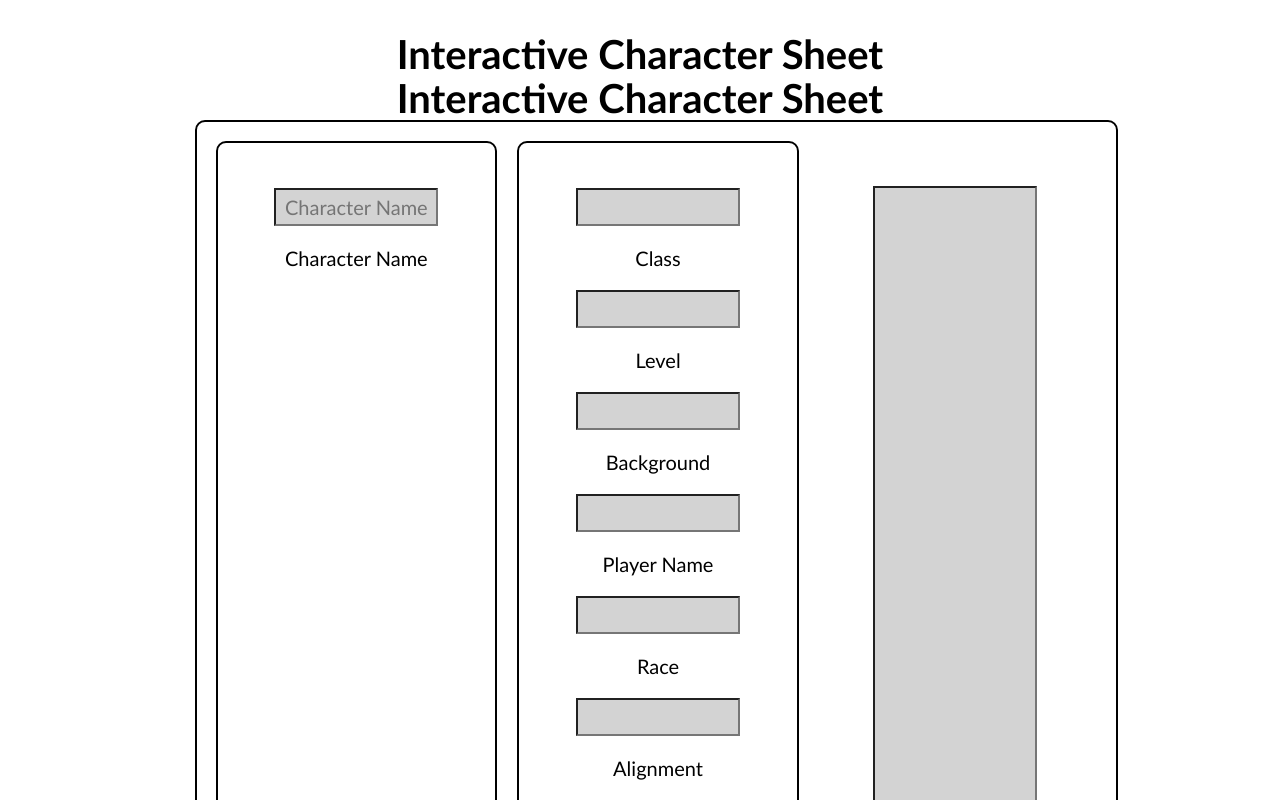
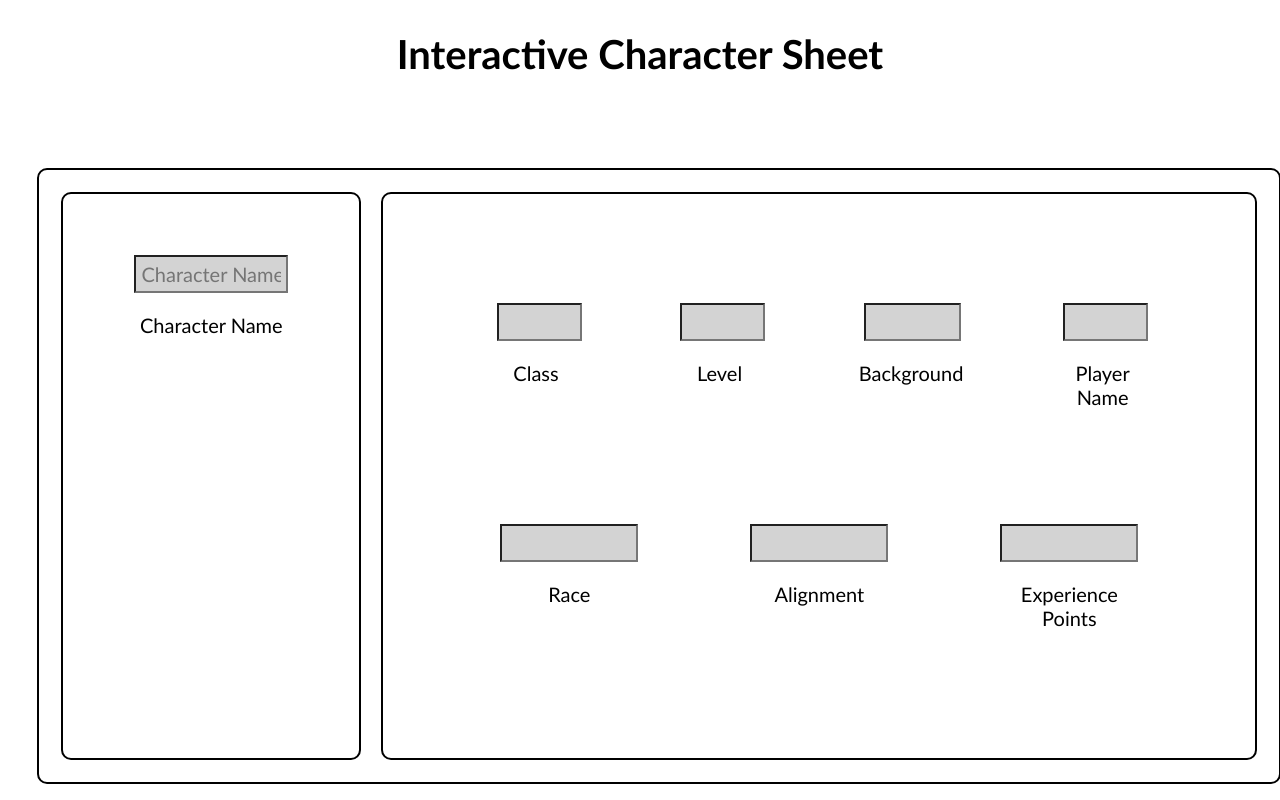
Before and after one commit to NovariaL/dnd_charsheet, a Svelte app: page / in a window 1280 px wide. Shown: the top 800 px of the page. Built offline with nearby package versions, Linux system fonts and the light colour scheme.

Commit message:
Made an array that made shit for me :)

```diff
--- a/src/Titlebar.svelte
+++ b/src/Titlebar.svelte
@@ -1,4 +1,6 @@
 <script>
+  const TitleInfo1 = ["Class", "Level", "Background", "Player Name"];
+  const TitleInfo2 = ["Race", "Alignment", "Experience Points"];
   const AbilityScoretoModifier = (score) => {
     let result = Math.ceil((parseInt(score) - 11) / 2);
     if (result === -0) {
@@ -9,10 +11,12 @@
   let CharacterName = "";
   let CharacterLevel = "";
 </script>
+
 <head>
   <style>
     .flex-container {
       display: flex;
+
       background-color: white;
     }
     .flex-containerCentered {
@@ -75,12 +79,10 @@
 <body>
   <div class="sizeFull">
     {@html "<!--Main-->"}
-    <header class="Title">Interactive Character Sheet</header>
     <div class="border sizeFull flex-container">
       {@html "<!--Title Bar-->"}
       <style>
       </style>
-
       <div class="border">
         {@html "<!--Character Name-->"}
         <input placeholder="Character Name" bind:value={CharacterName} />
@@ -88,42 +90,22 @@
       </div>
       <div class="border">
         {@html "<!--Character Info & Player Name-->"}
-        <div>
+       <div class="flex-container">
+        {#each TitleInfo1 as info}
           <div>
             <input />
-            <p>Class</p>
+            <p>{info}</p>
           </div>
+        {/each}
+      </div>
+      <div class="flex-container">
+        {#each TitleInfo2 as info}
           <div>
             <input />
-            <p>Level</p>
+            <p>{info}</p>
           </div>
-          <div>
-            <input />
-            <p>Background</p>
-          </div>
-          <div>
-            <input />
-            <p>Player Name</p>
-          </div>
-        </div>
-        <div>
-          <div>
-            <input />
-            <p>Race</p>
-          </div>
-          <div>
-            <input />
-            <p>Alignment</p>
-          </div>
-          <div>
-            <input />
-            <p>Experience Points</p>
-          </div>
-        </div>
+        {/each}
       </div>
-      <div class=" flex-containerCentered">
-        <input />
-        <p />
       </div>
     </div>
   </div>
```
